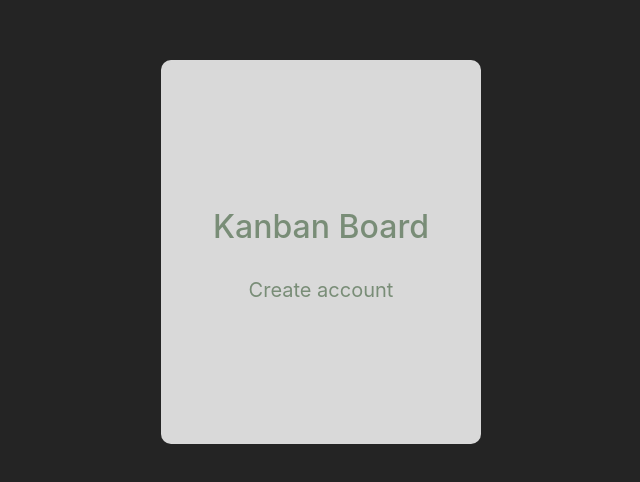
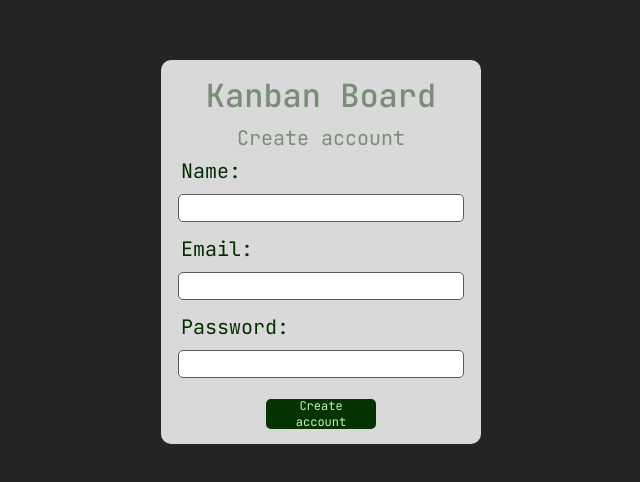
Before and after one commit to IgorEmerick/app-kanban, a React (Create React App) app: page /create-account in a window 1280 px wide. Shown: the part 148-630 px from the top of the page, without its empty margins (319-959 px from the left). Built offline with nearby package versions, Linux system fonts and the light colour scheme.

Commit message:
update: finish create account page style

```diff
--- a/src/index.css
+++ b/src/index.css
@@ -1,13 +1,13 @@
 body {
   margin: 0;
-  font-family: -apple-system, BlinkMacSystemFont, 'Segoe UI', 'Roboto', 'Oxygen',
+  /* font-family: -apple-system, BlinkMacSystemFont, 'Segoe UI', 'Roboto', 'Oxygen',
     'Ubuntu', 'Cantarell', 'Fira Sans', 'Droid Sans', 'Helvetica Neue',
-    sans-serif;
+    sans-serif; */
   -webkit-font-smoothing: antialiased;
   -moz-osx-font-smoothing: grayscale;
 }
 
-code {
+/* code {
   font-family: source-code-pro, Menlo, Monaco, Consolas, 'Courier New',
     monospace;
-}
+} */
--- a/src/index.tsx
+++ b/src/index.tsx
@@ -9,6 +9,10 @@ const root = ReactDOM.createRoot(
 );
 root.render(
   <React.StrictMode>
+    <style>
+      @import
+      url('https://fonts.googleapis.com/css2?family=JetBrains+Mono:wght@400;500&display=swap');
+    </style>
     <App />
   </React.StrictMode>,
 );
--- a/src/pages/user/CreateAccount/index.tsx
+++ b/src/pages/user/CreateAccount/index.tsx
@@ -1,12 +1,34 @@
 import { CleanContainer } from '../../../containers/CleanContainer';
-import { CreateAccountContainer, Subtitle, Title } from './styles';
+import {
+  CreateAccountButton,
+  CreateAccountContainer,
+  Input,
+  Label,
+  Subtitle,
+  Title,
+} from './styles';
 
 export function CreateAccount(): JSX.Element {
   return (
     <CleanContainer>
       <CreateAccountContainer>
         <Title>Kanban Board</Title>
+
         <Subtitle>Create account</Subtitle>
+
+        <Label marginTop="0.4375rem">Name:</Label>
+
+        <Input />
+
+        <Label marginTop="0.875rem">Email:</Label>
+
+        <Input />
+
+        <Label marginTop="0.875rem">Password:</Label>
+
+        <Input type="password" />
+
+        <CreateAccountButton>Create account</CreateAccountButton>
       </CreateAccountContainer>
     </CleanContainer>
   );
--- a/src/pages/user/CreateAccount/styles.ts
+++ b/src/pages/user/CreateAccount/styles.ts
@@ -13,7 +13,8 @@ export const CreateAccountContainer = styled.div`
   align-items: center;
 `;
 
-export const Title = styled.h1`
+export const Title = styled.span`
+  font-family: 'JetBrains Mono';
   font-style: normal;
   font-weight: 500;
   font-size: 2rem;
@@ -21,12 +22,74 @@ export const Title = styled.h1`
   color: #798d77;
 `;
 
-export const Subtitle = styled.h2`
+export const Subtitle = styled.span`
   margin-top: 0.5rem;
 
+  font-family: 'JetBrains Mono';
   font-style: normal;
   font-weight: 400;
   font-size: 1.25rem;
   line-height: 1.625rem;
   color: #798d77;
 `;
+
+interface ILabelProps {
+  marginTop: string;
+}
+
+export const Label = styled.label<ILabelProps>`
+  width: 17.5rem;
+  height: 1.625rem;
+  margin-top: ${props => props.marginTop};
+
+  align-items: center;
+
+  font-family: 'JetBrains Mono';
+  font-style: normal;
+  font-weight: 400;
+  font-size: 1.25rem;
+  line-height: 1.625rem;
+  color: #042e00;
+`;
+
+export const Input = styled.input`
+  width: 17.5rem;
+  height: 1.5rem;
+  margin-top: 0.625rem;
+  border: 0.0625rem solid #546053;
+  border-radius: 0.3125rem;
+  background-color: #ffffff;
+
+  align-items: center;
+
+  font-family: 'JetBrains Mono';
+  font-style: normal;
+  font-weight: 400;
+  font-size: 0.875rem;
+  line-height: 1.125rem;
+  color: #042900;
+`;
+
+export const CreateAccountButton = styled.button`
+  width: 6.875rem;
+  height: 1.875rem;
+  margin-top: 1.3125rem;
+  border: none;
+  border-radius: 0.3125rem;
+  background-color: ${props => (props.disabled ? '#BAFAB3' : '#043300')};
+
+  display: flex;
+  justify-content: center;
+  align-items: center;
+
+  font-family: 'JetBrains Mono';
+  font-style: normal;
+  font-weight: 400;
+  font-size: 0.75rem;
+  line-height: 1rem;
+  color: ${props => (props.disabled ? '#043300' : '#BAFAB3')};
+
+  :hover {
+    cursor: pointer;
+  }
+`;
```
Also changed, not shown: src/setupTests.ts (deleted, +0 -5 lines), 1 other file (tests, documents, lock files or other folders).
